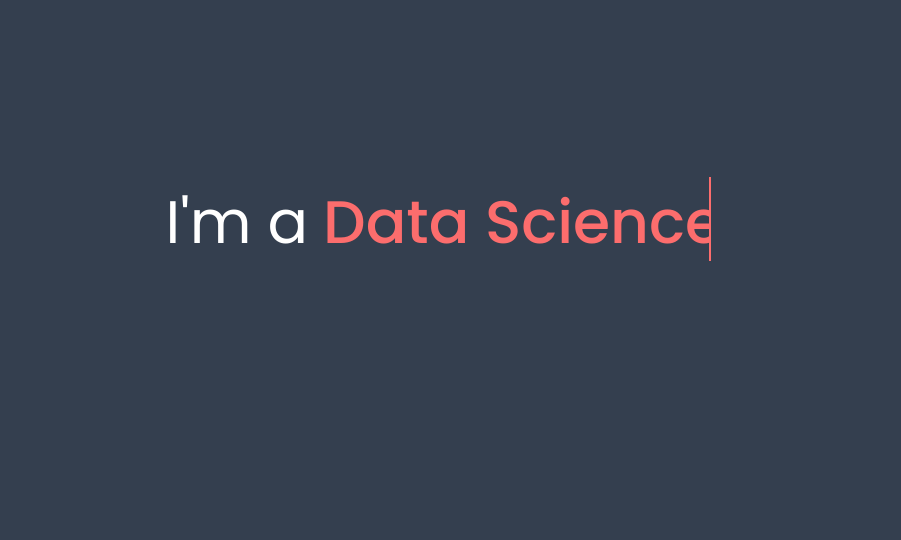
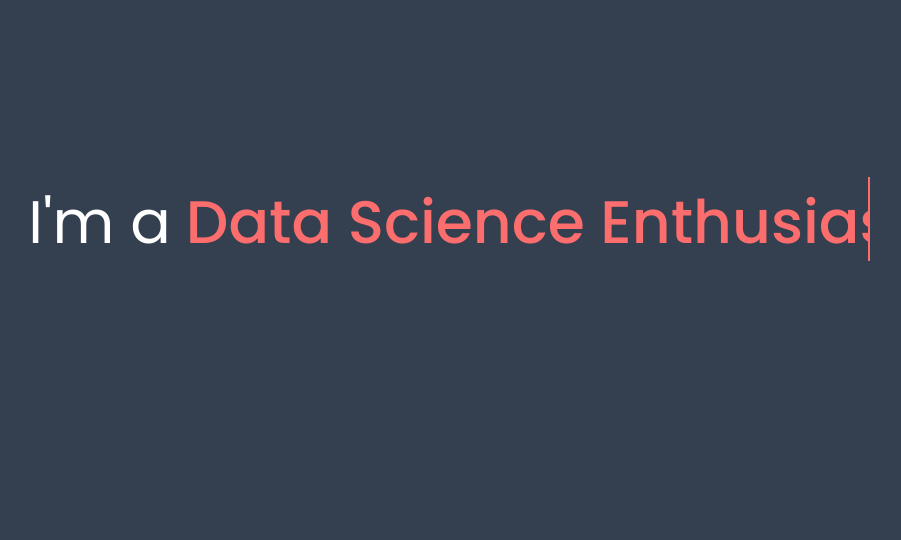
Before and after one commit to mohdahsanrazakhan/css, a plain HTML site: page textTyping.html in a window 1280 px wide. Shown: the part 178-718 px from the top of the page, without its empty margins (169-1070 px from the left). Drawn offline with Linux system fonts and the light colour scheme.

Commit message:
Second message

```diff
--- a/textTyping.html
+++ b/textTyping.html
@@ -1,9 +1,9 @@
 <!DOCTYPE html>
-<!-- Created By CodingNepal - www.codingnepalweb.com -->
+
 <html lang="en">
 <head>
   <meta charset="UTF-8">
-  <title>Multiple Texts Typing Animation | CodingNepal</title>
+  <title>Multiple Texts Typing Animation</title>
   <link rel="stylesheet" href="tt_style.css">
 </head>
 <body>
@@ -11,7 +11,7 @@
     <div class="static-txt">I'm a</div>
     <ul class="dynamic-txts">
         <li><span>Mark</span></li>
-      <li><span>Data Science</span></li>
+      <li><span>Data Science Enthusiast</span></li>
       <li><span>Designer</span></li>
       <li><span>Developer</span></li>
       <li><span>Problem Solver</span></li>
```
Also changed, not shown: 1 other file.
